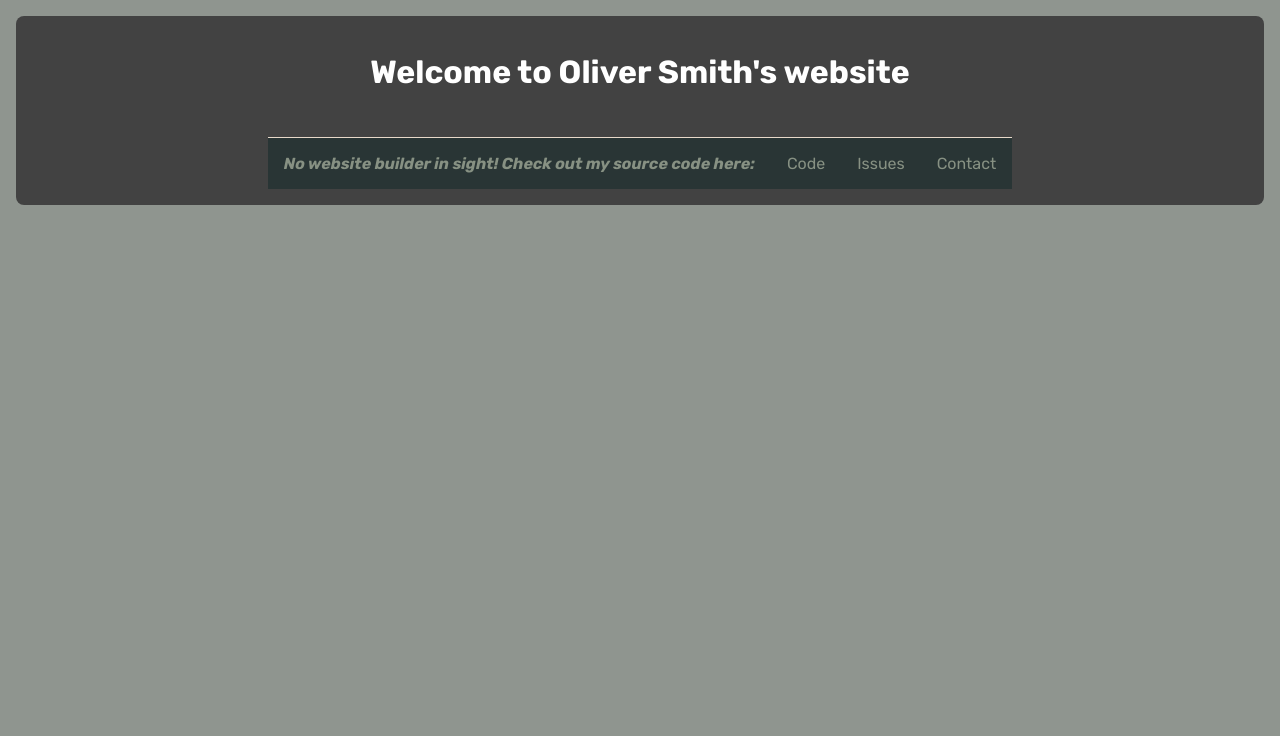
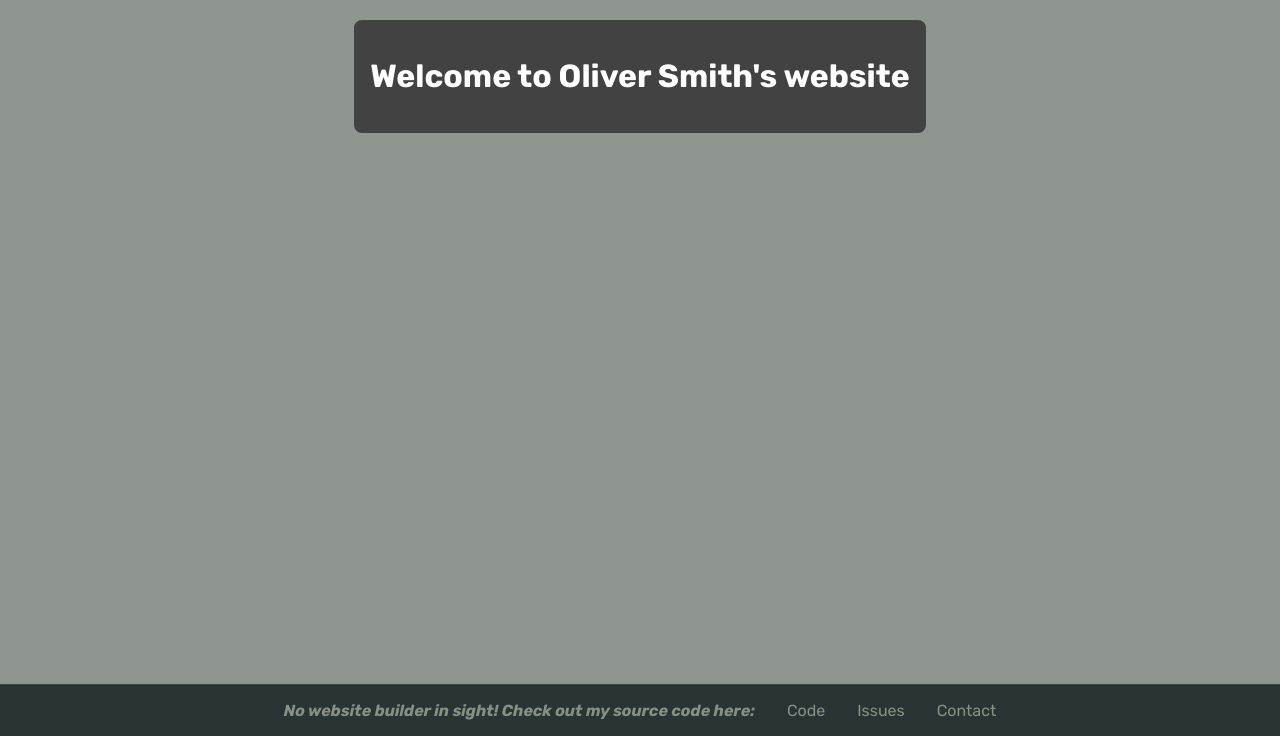
Before and after one commit to OSmith132/Osmith132.github.io, a PHP site: page / in a window 1280 px wide. Shown: the part 64-800 px from the top of the page. Run offline with PHP 8.4, Linux system fonts and the light colour scheme; some libraries are stand-ins or nearby versions.

Commit message:
Fixed footer positioning on index.php

```diff
--- a/Website/index.php
+++ b/Website/index.php
@@ -35,6 +35,7 @@ session_start();
         <!-- Title -->
         <h1>Welcome to Oliver Smith's website</h1>
 
+    </main>
         <!-- Footer -->
     <?php include "footer.php"; ?>
 
--- a/Website/stylesheets/main.css
+++ b/Website/stylesheets/main.css
@@ -32,10 +32,9 @@ body {
     font-family: "Rubik", sans-serif;
     margin: 0;
     min-height: 100vh;
-    transition: background-color 0.3s ease, color 0.3s ease;
     height: 100%;
+}
 
-}
 
 ::selection {
     background-color: #8f958f;
@@ -191,7 +190,7 @@ main {
     background-color: var(--text);
     color: var(--alternate-text);
     border-radius: 8px;
-    margin: 16px 16px auto;
+    margin: 20px auto auto;
     padding: 16px;
     text-align: center;
 }
@@ -203,7 +202,7 @@ main {
 
 footer {
     background-color: var(--header);
-    border-top: 1px solid var(--header-button);
+    border-top: 1px solid var(--text);
     color: var(--header-light);
     display: flex;
     gap: 32px;
```
